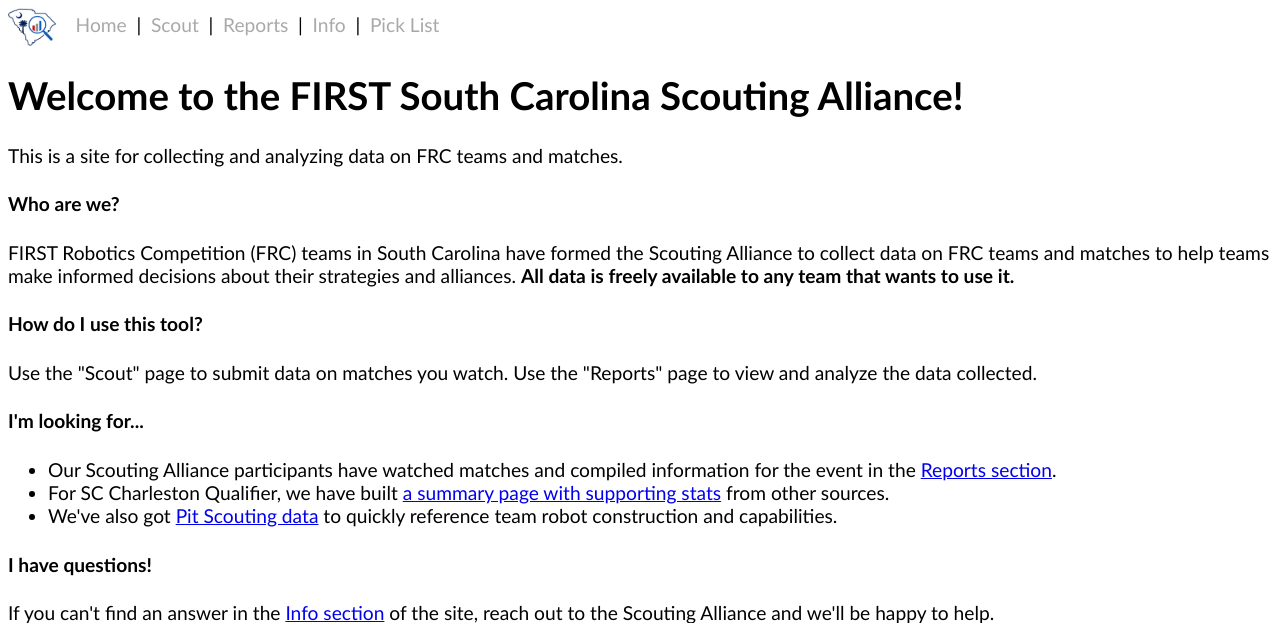
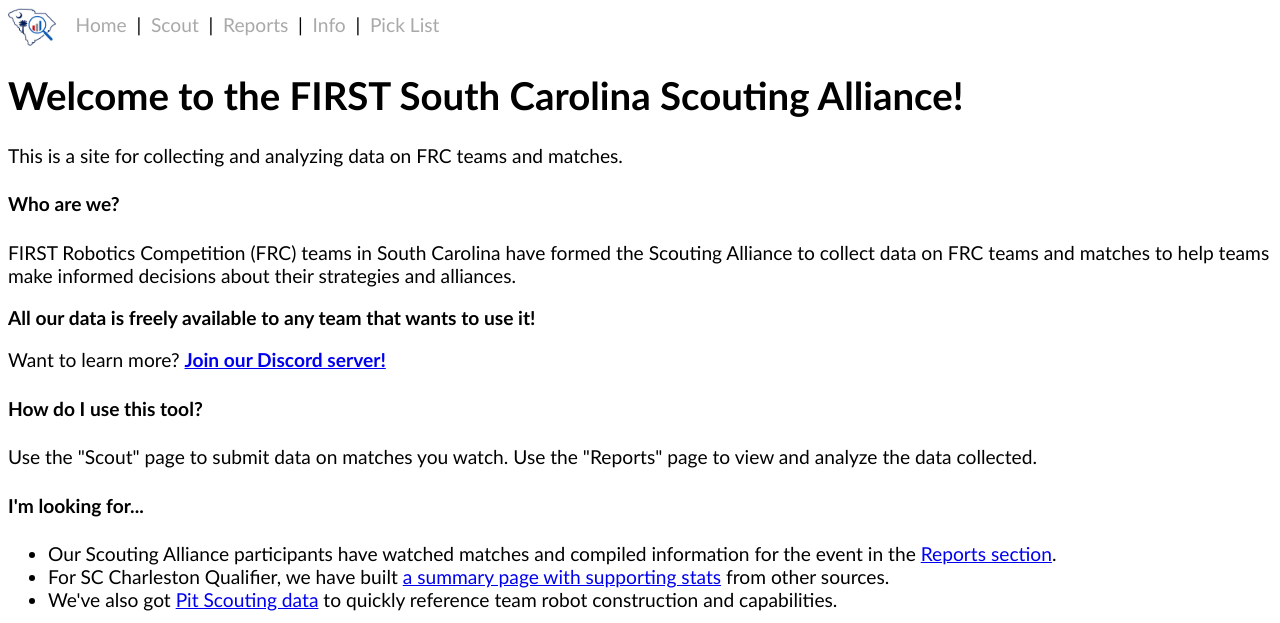
Before and after one commit to fscdata/fsc-data-scouting, a Flask app: page / in a window 1280 px wide. Shown: the top 623 px of the page. Run offline with Flask 3, Linux system fonts and the light colour scheme.

Commit message:
add Discord link to front page

```diff
--- a/templates/home_page.html
+++ b/templates/home_page.html
@@ -5,7 +5,9 @@
 
     <br />
     <h4>Who are we?</h4>
-    <p>FIRST Robotics Competition (FRC) teams in South Carolina have formed the Scouting Alliance to collect data on FRC teams and matches to help teams make informed decisions about their strategies and alliances. <strong>All data is freely available to any team that wants to use it.</strong></p>
+    <p>FIRST Robotics Competition (FRC) teams in South Carolina have formed the Scouting Alliance to collect data on FRC teams and matches to help teams make informed decisions about their strategies and alliances.</p>
+    <p><strong>All our data is freely available to any team that wants to use it!</strong></p>
+    <p>Want to learn more? <strong><a href="https://discord.gg/AUd47mWZJ">Join our Discord server!</a></strong></p>
 
     <h4>How do I use this tool?</h4>
     <p>Use the "Scout" page to submit data on matches you watch. Use the "Reports" page to view and analyze the data collected.</p>
```
